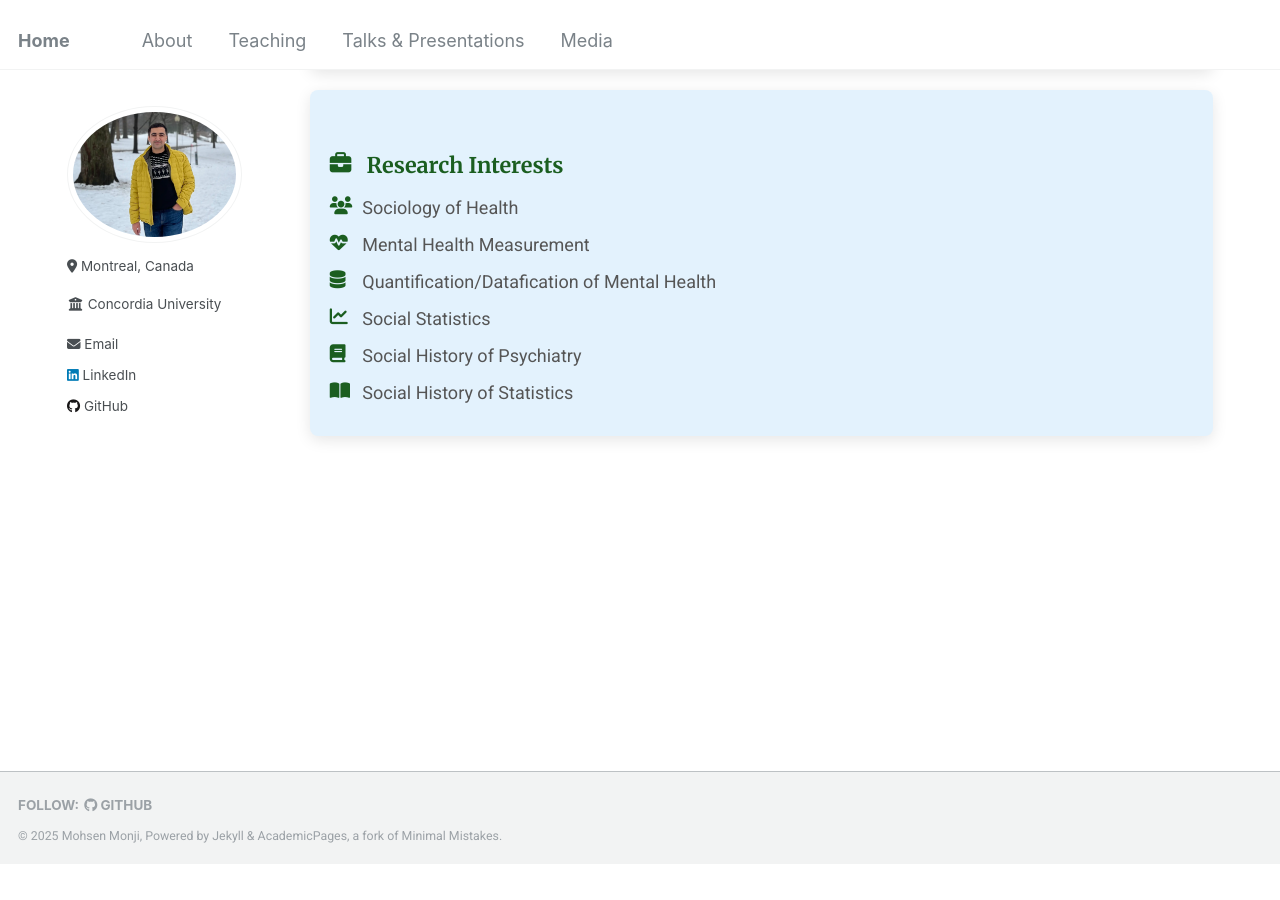
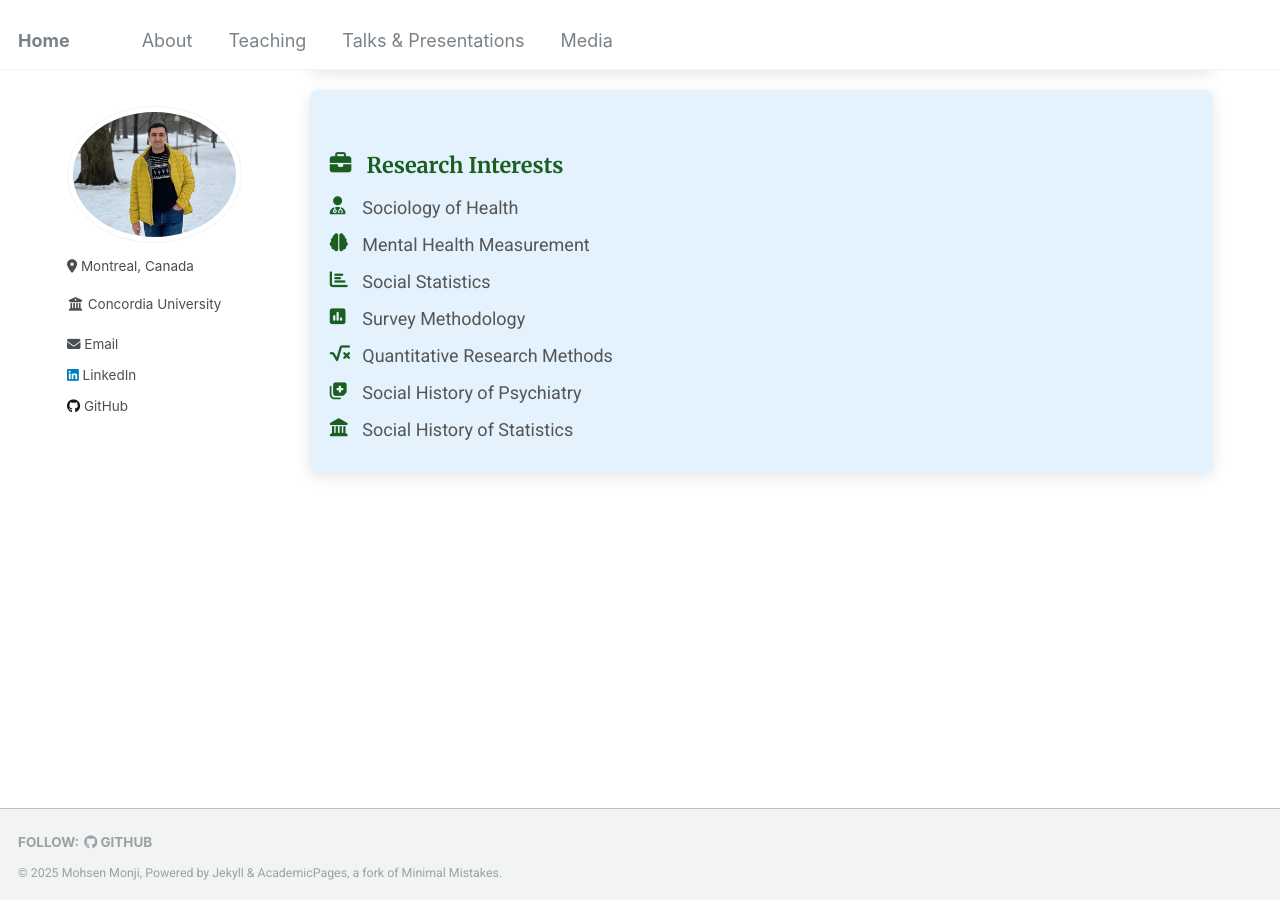
Before and after one commit to Mohsnmonji/mohsnmonji.github.io, a Jekyll site: the page built from about-me.md, in a window 1280 px wide and 900 px high, scrolled down 626 px. Built offline with Jekyll 4.4.1, drawn with Linux system fonts in a browser that asks for light colours; before the commit the page ends 1489 px from its top, so only the background shows below that.

Commit message:
Update about-me.md

```diff
--- a/about-me.md
+++ b/about-me.md
@@ -121,11 +121,12 @@ author_profile: true
 <div class="card">
   <h3><i class="fas fa-briefcase icon"></i> Research Interests</h3>
   <ul>
-    <li><i class="fas fa-users icon"></i> Sociology of  Health</li>
-    <li><i class="fas fa-heartbeat icon"></i> Mental Health Measurement</li>
-    <li><i class="fas fa-database icon"></i> Quantification/Datafication of Mental Health</li>
-    <li><i class="fas fa-chart-line icon"></i> Social Statistics</li>
-    <li><i class="fas fa-book icon"></i> Social History of Psychiatry</li>
-    <li><i class="fas fa-book-open icon"></i> Social History of Statistics</li>
+    <li><i class="fas fa-user-md icon"></i> Sociology of Health</li>
+    <li><i class="fas fa-brain icon"></i> Mental Health Measurement</li>
+    <li><i class="fas fa-chart-bar icon"></i> Social Statistics</li>
+    <li><i class="fas fa-poll icon"></i> Survey Methodology</li>
+    <li><i class="fas fa-square-root-alt icon"></i> Quantitative Research Methods</li>
+    <li><i class="fas fa-notes-medical icon"></i> Social History of Psychiatry</li>
+    <li><i class="fas fa-landmark icon"></i> Social History of Statistics</li>
   </ul>
 </div>
```
